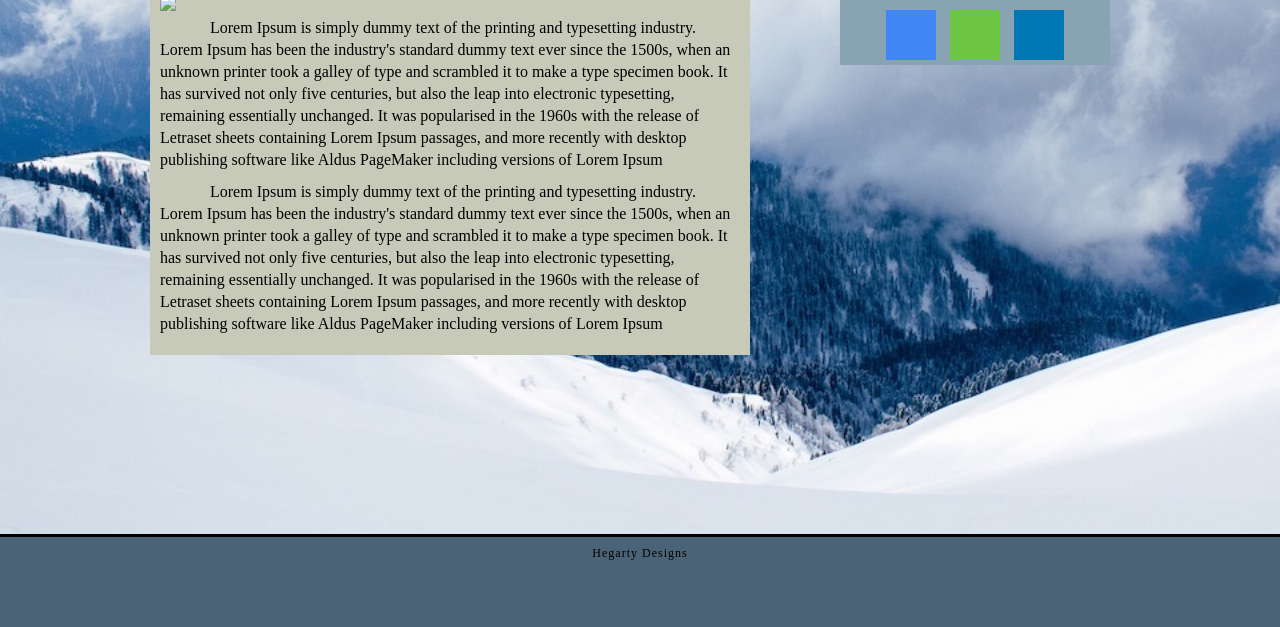
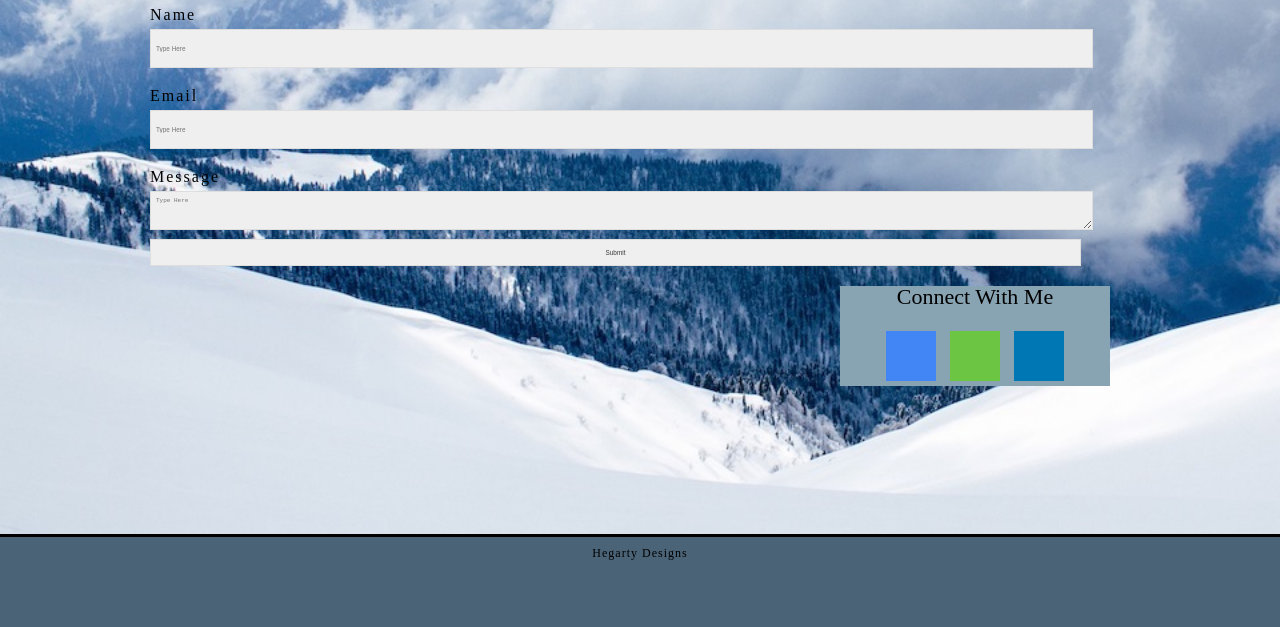
Before and after one commit to nick-hegarty/Basic-Portfolio, a plain HTML site: page contact.html in a window 1280 px wide. Shown: the part 183-810 px from the top of the page. Drawn offline with Linux system fonts and the light colour scheme.

Commit message:
created contact form must finish portfolio plug

```diff
--- a/assets/css/style.css
+++ b/assets/css/style.css
@@ -161,3 +161,31 @@
 a.linkedin{
 	background-color:#0077b5;
 }
+
+.contact-form{
+	display:;
+}
+
+label {
+    display:block;
+    margin-top:20px;
+    letter-spacing:2px;
+    font-style:georgia;
+}
+
+textarea {
+	height:230px;
+	width:95%;
+	background:url(images/textarea-bg.jpg) right no-repeat #efefef;
+}
+
+input, textarea {
+	width:95%;
+	height:27px;
+	background:#efefef;
+	border:1px solid #dedede;
+	padding:5px;
+	margin-top:6px;
+	font-size:.4em;
+	color:#3a3a3a;
+}
--- a/contact.html
+++ b/contact.html
@@ -24,17 +24,34 @@
 
 <div class="wrapper">
 
-	<div id="content">
-		<h2> About Me </h2>
+	<div class="contact-form">
+		<h2> Get In Touch </h2>
 		<hr />
-		<img src="ADD IMAGE">
-			<p>Lorem Ipsum is simply dummy text of the printing and typesetting industry. Lorem Ipsum has been the industry's standard dummy text ever since the 1500s, when an unknown printer took a galley of type and scrambled it to make a type specimen book. It has survived not only five centuries, but also the leap into electronic typesetting, remaining essentially unchanged. It was popularised in the 1960s with the release of Letraset sheets containing Lorem Ipsum passages, and more recently with desktop publishing software like Aldus PageMaker including versions of Lorem Ipsum</p>
+<!-- 		<form action="/submit-cat-photo">
+  				<input type="text" placeholder="cat photo URL">
+  				<button type="submit">Submit</button>
+			</form>
+			<form action="/submit-cat-photo">
+  				<input type="text" placeholder="cat photo URL">
+  				<button type="submit">Submit</button>
+			</form>
+			<form action="/submit-cat-photo">
+  				<input type="text" placeholder="cat photo URL">
+  				<button type="submit">Submit</button>
+			</form> -->
+			<form>
+				<label>Name</label>
+		    		<input name="name" placeholder="Type Here">
 
+		    	<label>Email</label>
+		    		<input name="email" type="email" placeholder="Type Here">
 
+		    	<label>Message</label>
+		    		<textarea name="message" placeholder="Type Here"></textarea>
 
-			<p>Lorem Ipsum is simply dummy text of the printing and typesetting industry. Lorem Ipsum has been the industry's standard dummy text ever since the 1500s, when an unknown printer took a galley of type and scrambled it to make a type specimen book. It has survived not only five centuries, but also the leap into electronic typesetting, remaining essentially unchanged. It was popularised in the 1960s with the release of Letraset sheets containing Lorem Ipsum passages, and more recently with desktop publishing software like Aldus PageMaker including versions of Lorem Ipsum</p>
+		    	<input id="submit" name="submit" type="submit" value="Submit">
 
-
+			</form>
 	</div>
 
 	<div class= "contact-info">
```
Also changed, not shown: index.html (+1 -1 lines), portfolio.html (+3 -6 lines).
